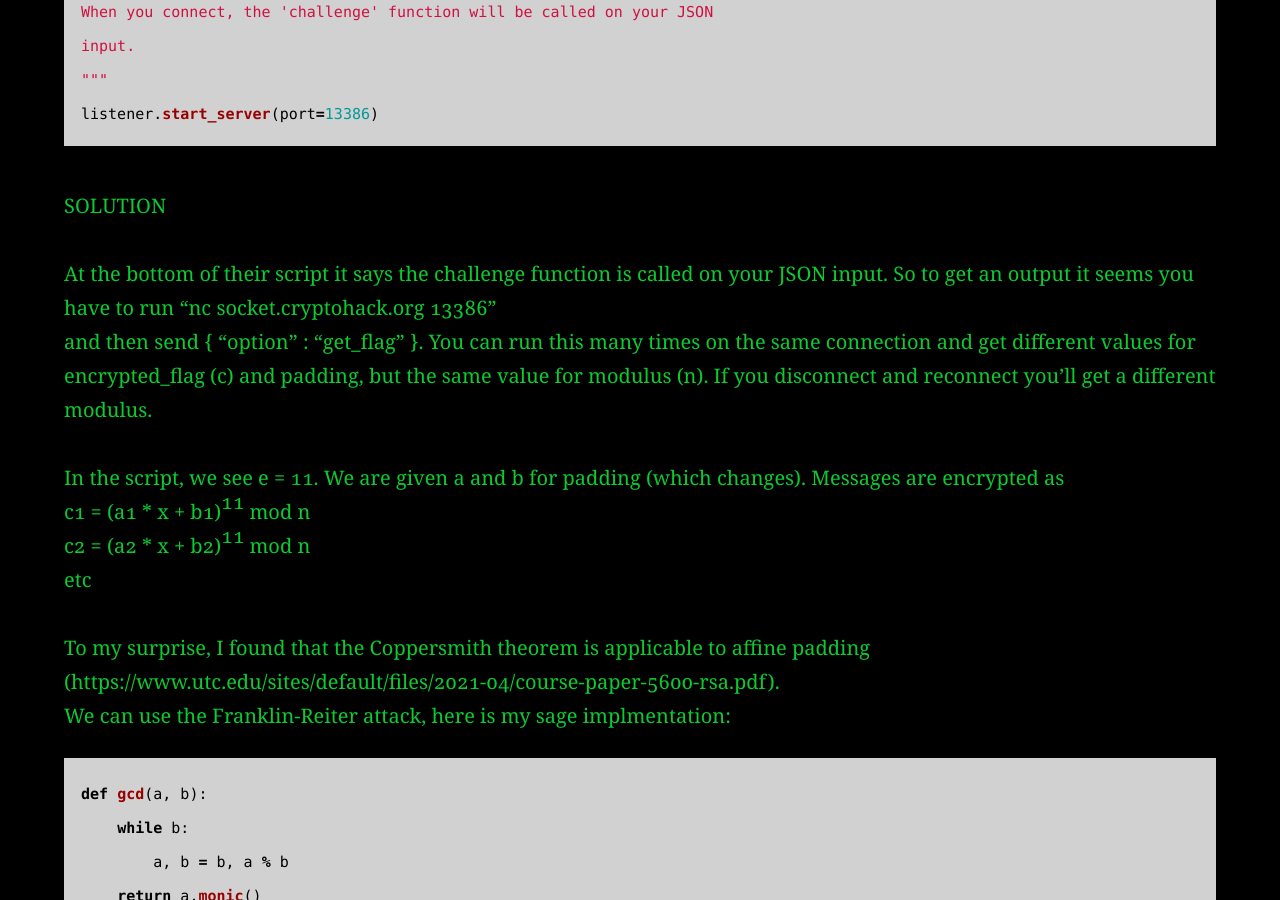
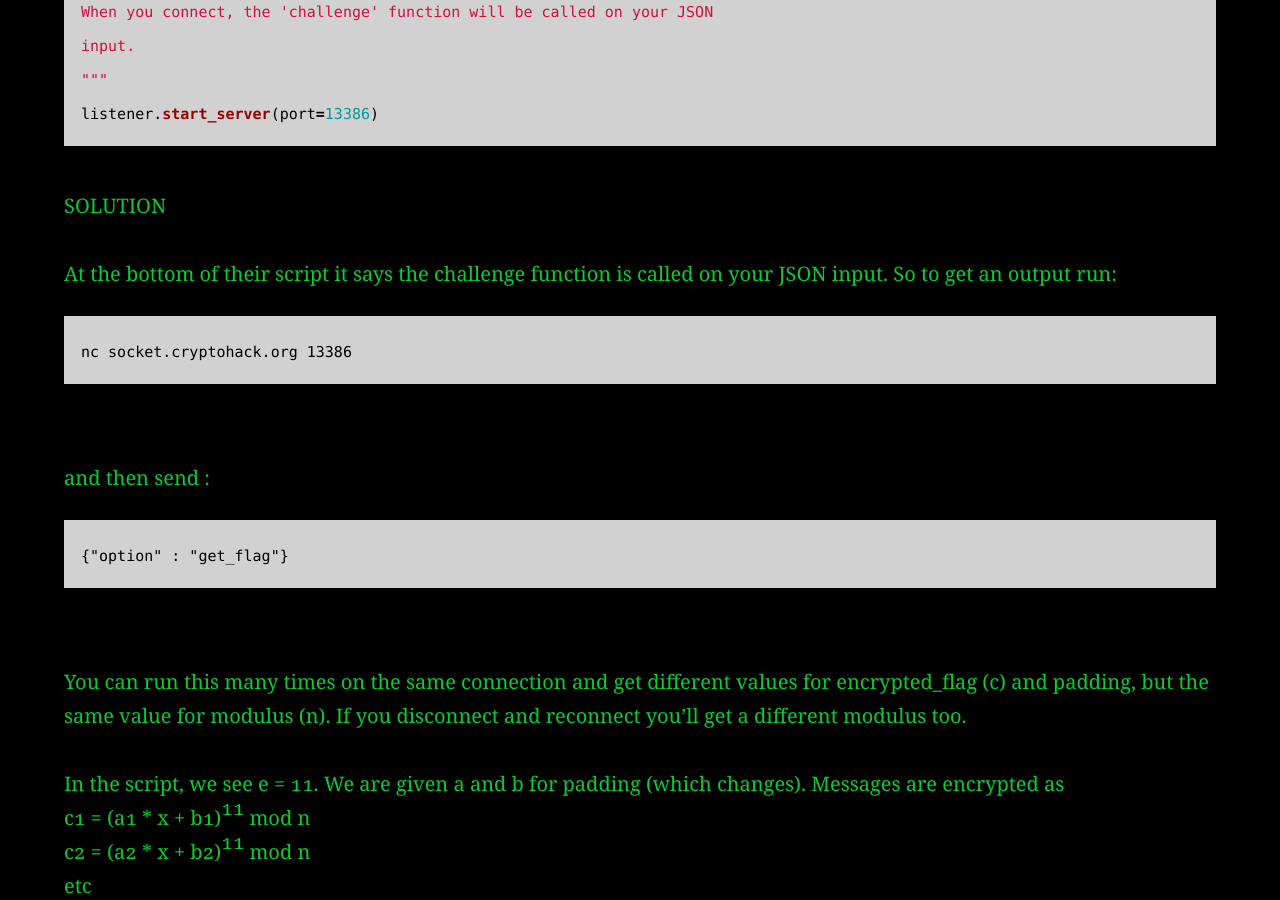
Before and after one commit to AC01010/Connor-McCartney.github.io, a Jekyll site: the page built from _posts/2010-01-12-CryptohackRSAPadding.md, in a window 1280 px wide and 900 px high, scrolled down 1690 px. Built offline with Jekyll 4.4.1, drawn with Linux system fonts in a browser that asks for light colours.

Commit message:
Update 2010-01-12-CryptohackRSAPadding.md

````diff
--- a/_posts/2010-01-12-CryptohackRSAPadding.md
+++ b/_posts/2010-01-12-CryptohackRSAPadding.md
@@ -61,9 +61,19 @@
 SOLUTION
 
 At the bottom of their script it says the challenge function is called on your JSON input.
-So to get an output it seems you have to run "nc socket.cryptohack.org 13386" <br>
-and then send {  "option" : "get_flag" }. You can run this many times on the same connection and get different values for <br>
-encrypted_flag (c) and padding, but the same value for modulus (n). If you disconnect and reconnect you'll get a different modulus.
+So to get an output run:
+<br>
+```
+nc socket.cryptohack.org 13386
+```
+<br>
+and then send :
+<br>
+```
+{"option" : "get_flag"}
+```
+<br>
+You can run this many times on the same connection and get different values for encrypted_flag (c) and padding, but the same value for modulus (n). If you disconnect and reconnect you'll get a different modulus too.
 
 In the script, we see e = 11. We are given a and b for padding (which changes). Messages are encrypted as <br>
 c1 = (a1 * x + b1)<sup>11</sup> mod n <br>
````
